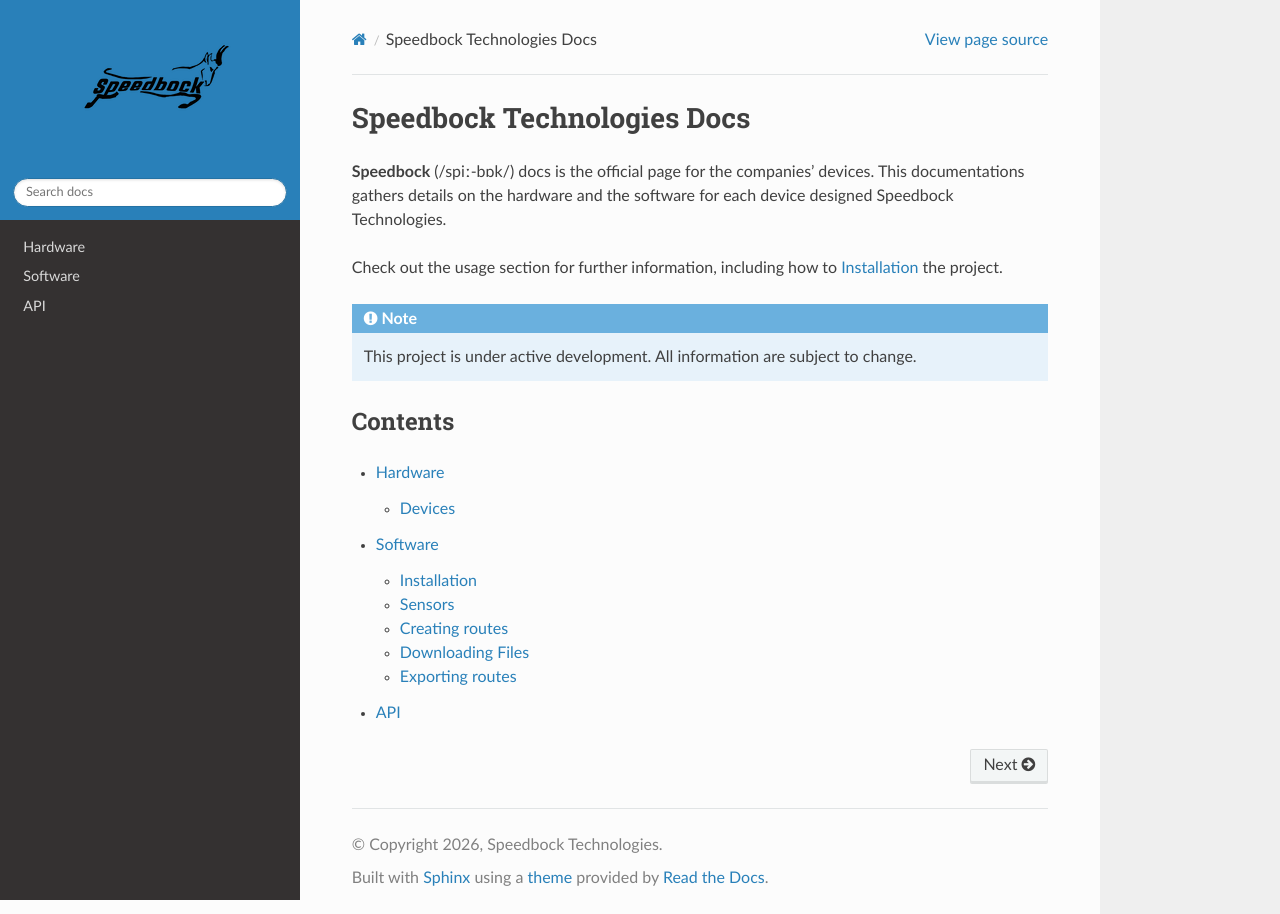
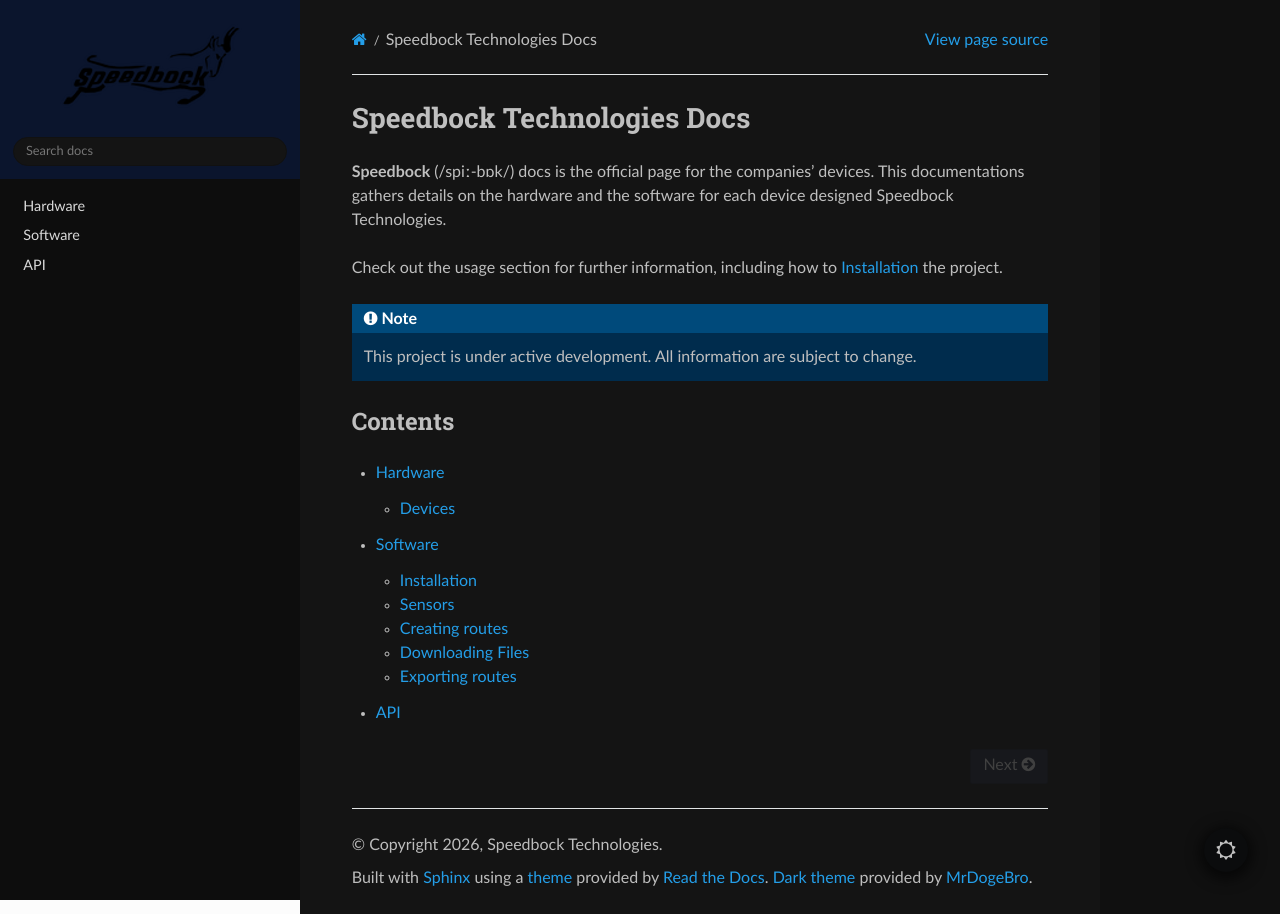
Before and after one commit to AlexDglx/speedbock-docs, a Sphinx documentation site: the page built from docs/source/index.rst, in a window 1280 px wide. Built offline with Sphinx 7.4.7 and the Read the Docs theme 3.1.0, drawn with Linux system fonts in a browser that asks for light colours; some of the changed lines change nothing that is shown.

Commit message:
resized logo and added dark mode

```diff
--- a/docs/source/conf.py
+++ b/docs/source/conf.py
@@ -17,7 +17,10 @@
     'sphinx.ext.autodoc',
     'sphinx.ext.autosummary',
     'sphinx.ext.intersphinx',
+    'sphinx_rtd_dark_mode'
 ]
+
+default_dark_mode = True
 
 intersphinx_mapping = {
     'python': ('https://docs.python.org/3/', None),
```
Also changed, not shown: docs/source/speedbocktech-logo.png.
